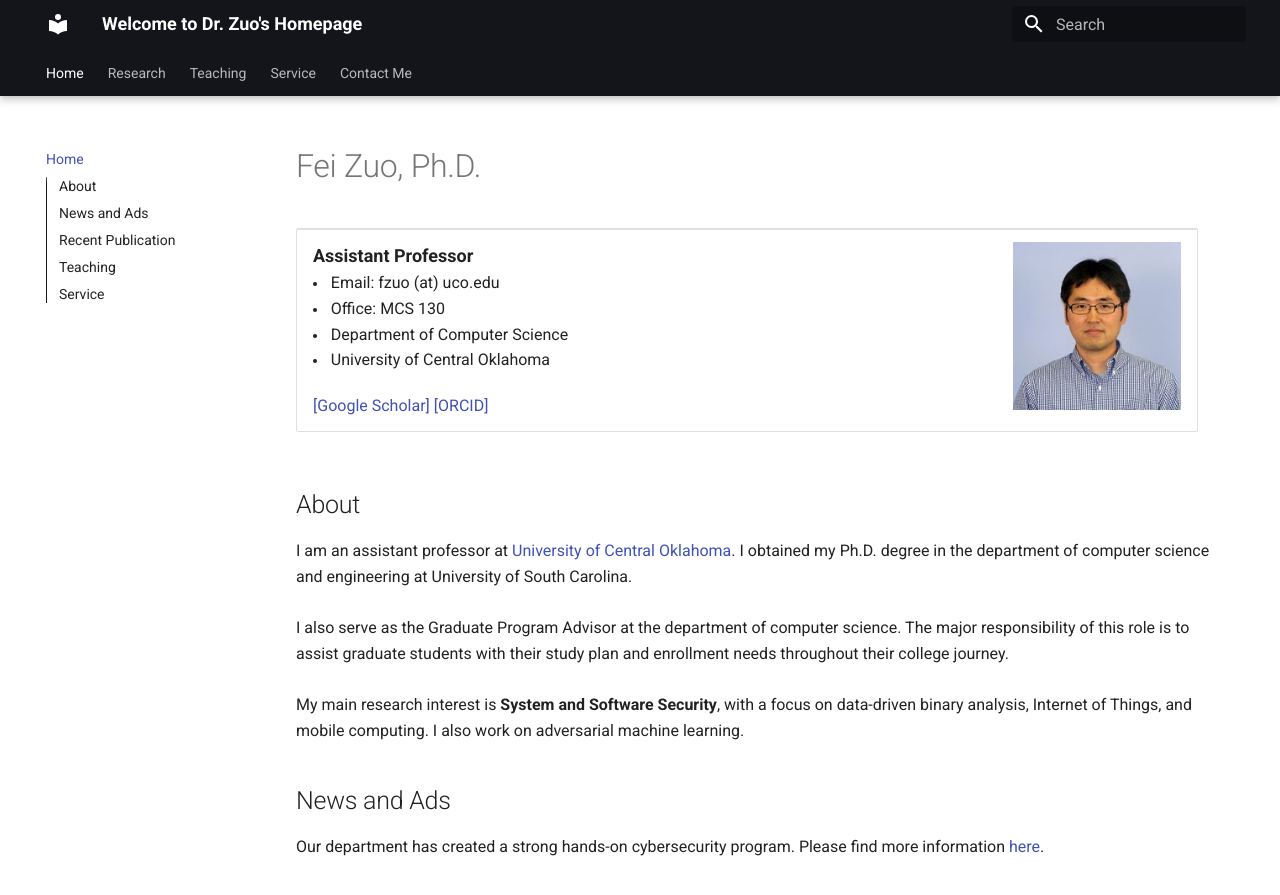
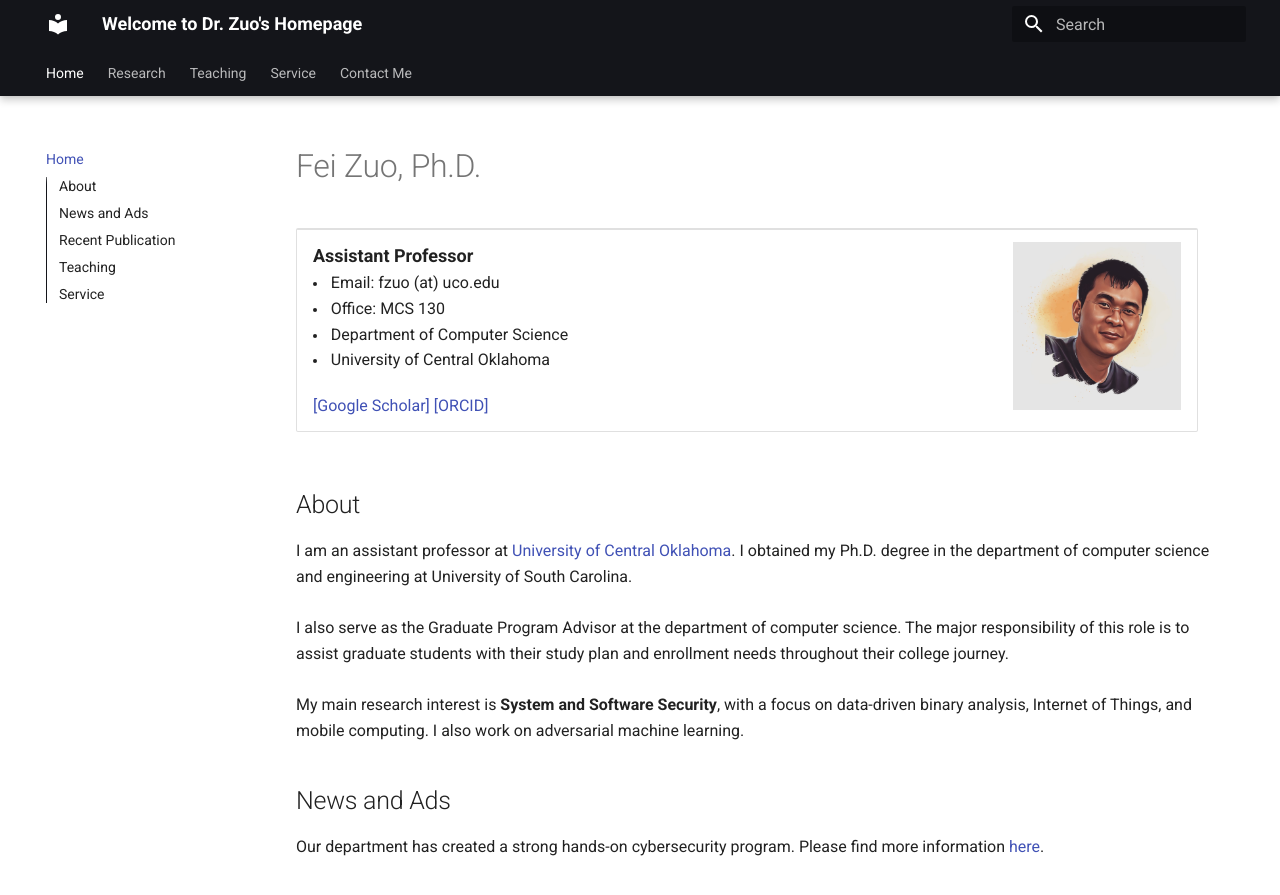
Before and after one commit to fzuo/homepage, an MkDocs documentation site: the page built from docs/index.md, in a window 1280 px wide and 900 px high. Shown: the top 895 px of the window. Built offline with MkDocs 1.6.1 and Material for MkDocs 9.7.7, drawn with Linux system fonts in a browser that asks for light colours.

Commit message:
Adding initial documentation files

```diff
--- a/docs/index.md
+++ b/docs/index.md
@@ -19,7 +19,7 @@
 </td>
 
 <td width="200">
-<img src="pics/rhee.jpg" border=0 alt="">
+<img src="pics/profile00.jpeg" width=" 200" border=0 alt="">
 </td>
 </tr>
 </table>
```
Also changed, not shown: docs/pics/profile00.jpeg (added).
